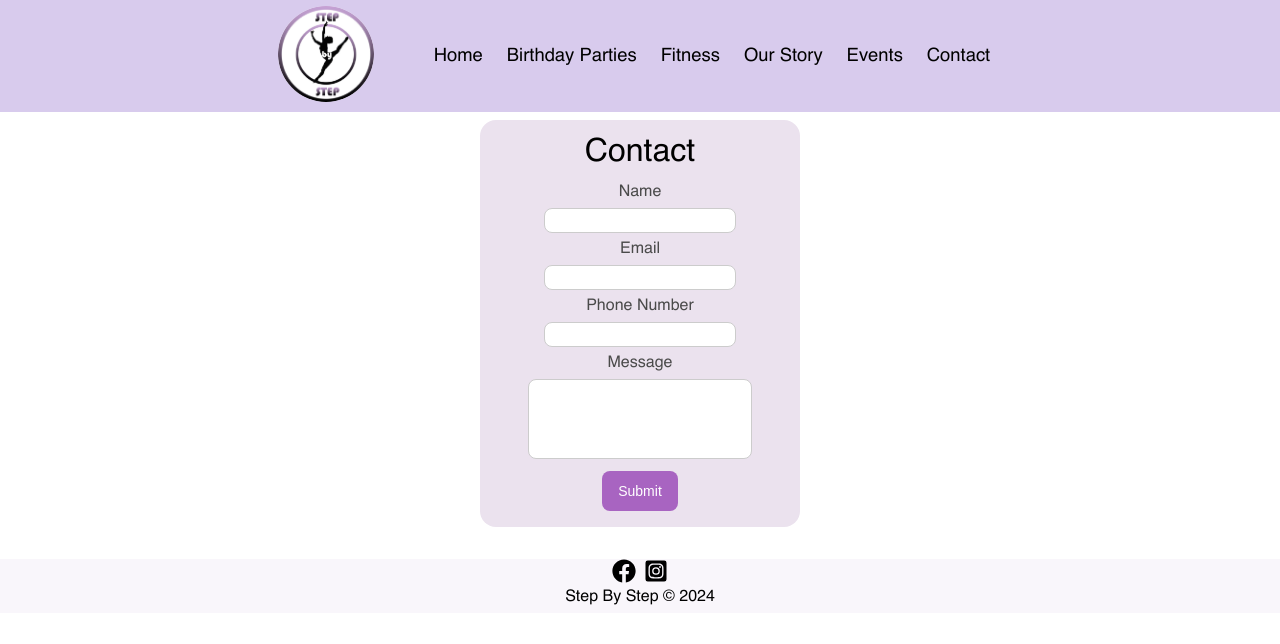
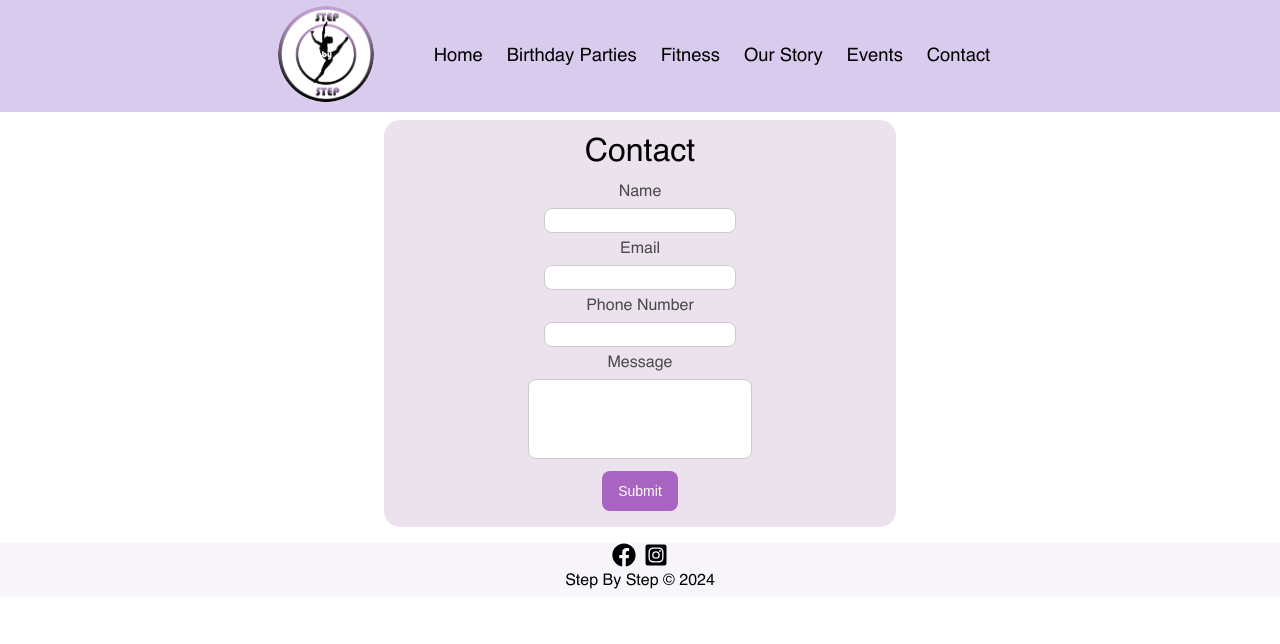
Before and after one commit to ralphdaryn/stepbystepstars, a React (Create React App) app: page /contact in a window 1280 px wide. Shown: the top 644 px of the page. Built offline with nearby package versions, Linux system fonts and the light colour scheme.

Commit message:
style contact padding

```diff
--- a/src/components/Contact/Contact.scss
+++ b/src/components/Contact/Contact.scss
@@ -2,20 +2,17 @@
 @use "../../styles/partials/mixins" as *;
 
 .contact {
-  margin: 7.5rem 1rem 0.5rem;
-  padding: 2rem 4rem;
+  margin: 7.5rem 2rem 1rem;
   background-color: #ebe2ee;
   border-radius: 1rem;
   text-align: center;
-  display: flex;
-  flex-direction: column;
-  justify-content: center;
-  align-items: center;
+  padding: 1rem 2.5rem;
   @include tablet {
-    padding: 1rem 8rem;
+    margin: 7.5rem 12rem .5rem;
+    padding: 1rem 6rem;
   }
   @include desktop {
-    margin: 7.5rem 30rem 2rem;
+    margin: 7.5rem 24rem 1rem;
   }
 
   &__container {
@@ -23,7 +20,6 @@
     flex-direction: column;
     align-items: center;
     justify-content: center;
-    width: 10rem;
   }
 
   &__title {
```
